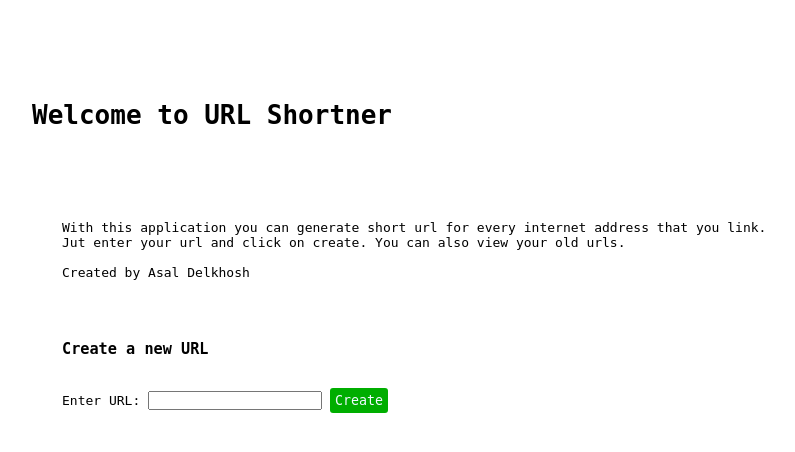
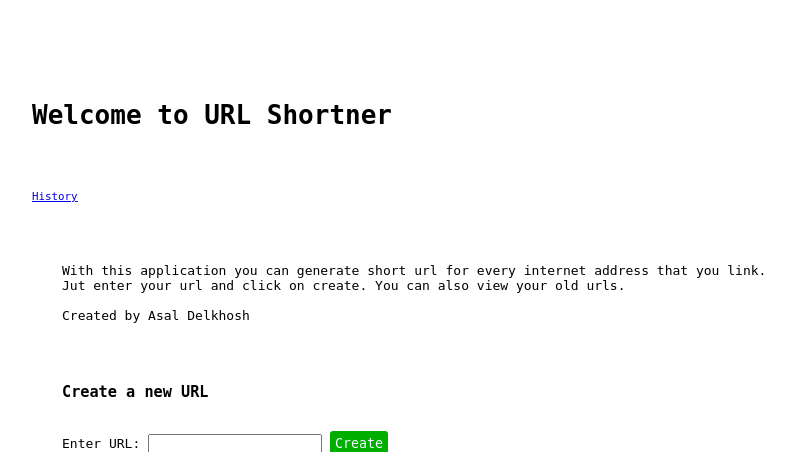
Before and after one commit to asaldelkhosh/URL-Shortener, a Flask app: page / in a window 1280 px wide. Shown: the top 452 px of the page, without its empty margins (224-1019 px from the left). Run offline with Flask 3, Linux system fonts and the light colour scheme; data that the repository does not hold is empty.

Commit message:
update: history

```diff
--- a/web/template/history.html
+++ b/web/template/history.html
@@ -16,6 +16,11 @@
             <h1 class="header">
                 History Page
             </h1>
+            <small style="display:block; margin-block-end: 30px;">
+                <a href="/">
+                    Home
+                </a>
+            </small>
             <div style="list-style-type: none;" id="urls">
             </div>
         </div>
--- a/web/template/index.html
+++ b/web/template/index.html
@@ -16,6 +16,11 @@
             <h1 class="header">
                 Welcome to URL Shortner
             </h1>
+            <small style="display:block; margin-block-end: 30px;">
+                <a href="/history">
+                    History
+                </a>
+            </small>
             <div class="holder">
                 With this application you can generate short url for every internet
                 address that you link. Jut enter your url and click on create. You can
```
Also changed, not shown: database/sql.db.
